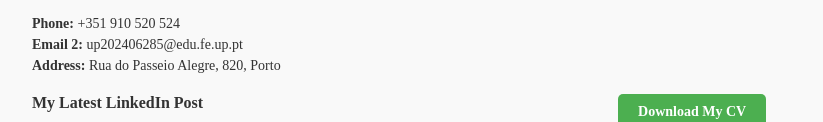
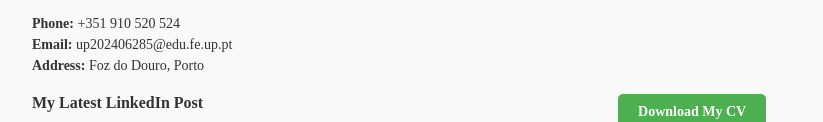
Before and after one commit to paulinhomelo/my-personal-site, a plain HTML site: page index.html in a window 1280 px wide. Shown: the part 374-496 px from the top of the page, without its empty margins (228-1051 px from the left). Drawn offline with Linux system fonts and the light colour scheme.

Commit message:
Update index.html

```diff
--- a/index.html
+++ b/index.html
@@ -151,8 +151,8 @@
     <!-- Informações de contato -->
     <div class="contact-info">
         <p><strong>Phone:</strong> <a href="tel:+351910520524">+351 910 520 524</a></p>
-        <p><strong>Email 2:</strong> <a href="mailto:up202406285@edu.fe.up.pt">up202406285@edu.fe.up.pt</a></p>
-        <p><strong>Address:</strong> Rua do Passeio Alegre, 820, Porto</p>
+        <p><strong>Email:</strong> <a href="mailto:up202406285@edu.fe.up.pt">up202406285@edu.fe.up.pt</a></p>
+        <p><strong>Address:</strong> Foz do Douro, Porto</p>
     </div>
 
     <!-- LinkedIn Posts Section -->
```
